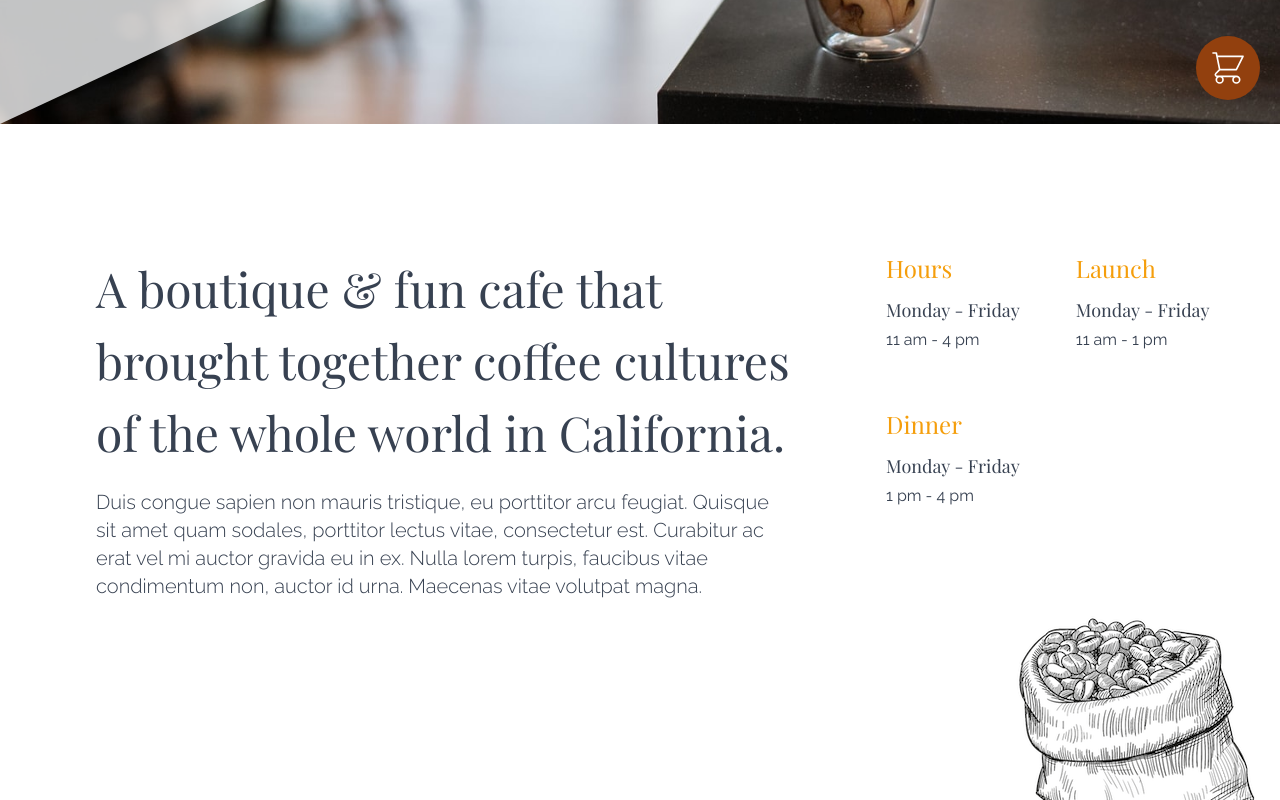
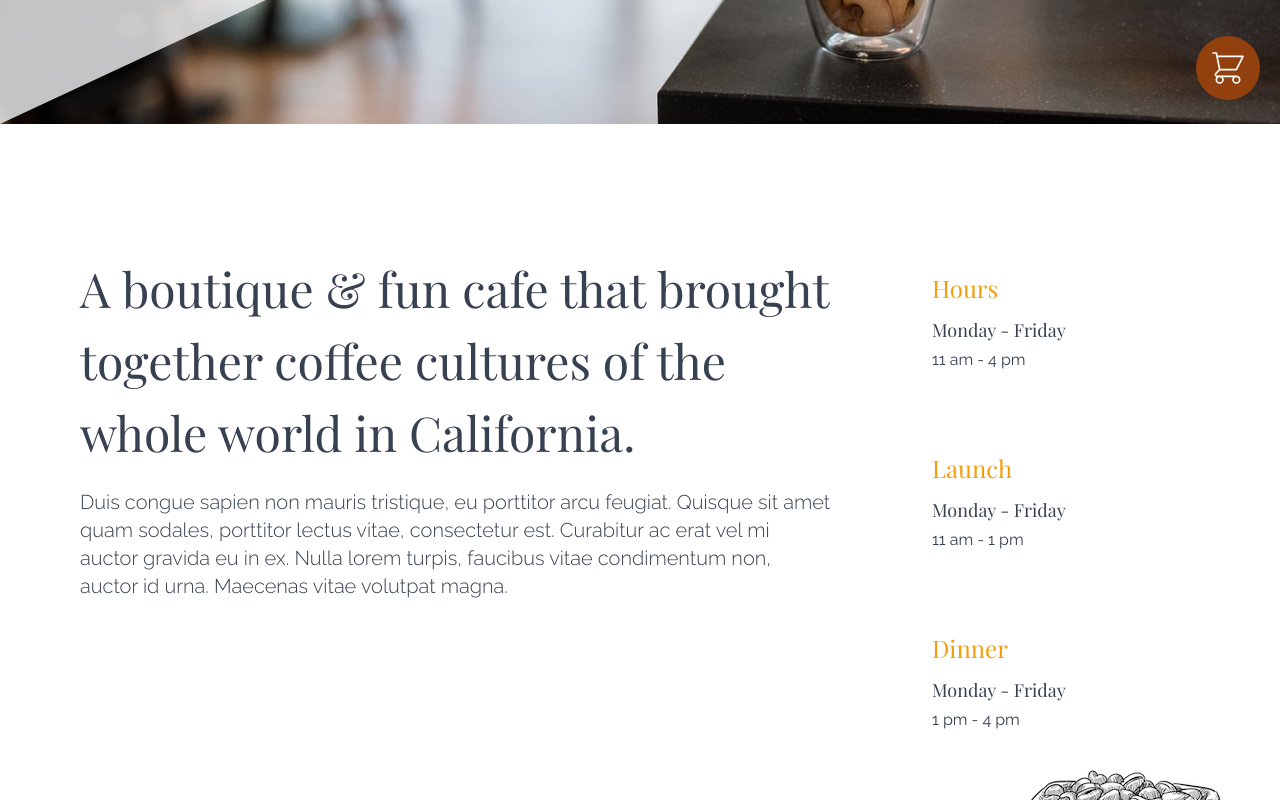
Before and after one commit to moonlik/coffee-shop-project, a React (Create React App) app: page / in a window 1280 px wide. Shown: the part 680-1480 px from the top of the page. Built offline with nearby package versions, Linux system fonts and the light colour scheme.

Commit message:
Replaced 'gap' with 'space'

```diff
--- a/src/About.js
+++ b/src/About.js
@@ -10,26 +10,26 @@ export default function About() {
 
     return (
         <>
-            <div className="relative max-w-screen-2xl mx-auto pt-20 md:pt-32 pb-28 md:pb-64 pl-4 text-gray-700 bg-white" id="about">
-                <div className="flex flex-wrap xl:flex-nowrap items-start gap-10 lg:gap-20" ref={containerRef}>
-                    <div className="xl:w-2/3 px-4 animate-fadein-top">
-                        <div className={`max-w-3xl mx-auto xl:pl-16 opacity-0 ${isVisible && 'animate-fadein-bottom opacity-100'}`}>
+            <div className="relative max-w-screen-2xl mx-auto pt-20 md:pt-32 pb-28 md:pb-64 pl-4 text-gray-700 bg-white overflow-hidden" id="about">
+                <div className="flex flex-wrap xl:flex-nowrap items-start -m-10" ref={containerRef}>
+                    <div className="xl:w-2/3 animate-fadein-top m-10">
+                        <div className={`max-w-3xl mx-auto px-4 xl:px-0 md:ml-16 opacity-0 ${isVisible && 'animate-fadein-bottom opacity-100'}`}>
                             <h2 className="text-3xl md:text-5xl font-serif md:leading-normal">A boutique & fun cafe that brought together coffee cultures of the whole world in California.</h2>
                             <p className="mt-3 sm:mt-5 text-lg md:text-xl font-light">Duis congue sapien non mauris tristique, eu porttitor arcu feugiat. Quisque sit amet quam sodales, porttitor lectus vitae, consectetur est. Curabitur ac erat vel mi auctor gravida eu in ex. Nulla lorem turpis, faucibus vitae condimentum non, auctor id urna. Maecenas vitae volutpat magna.</p>
                         </div>
                     </div>
-                    <div className="xl:w-1/3 flex flex-wrap xl:px-0 gap-8 md:gap-14 px-4">
-                        <div className={`opacity-0 ${isVisible && 'animate-fadein-bottom opacity-100'}`}>
+                    <div className="xl:w-1/3 flex flex-wrap xl:px-0 m-5 pl-3 md:pl-16 xl:pl-0">
+                        <div className={`opacity-0 m-6 md:m-10 ${isVisible && 'animate-fadein-bottom opacity-100'}`}>
                             <h3 className="text-2xl font-serif mb-3 text-yellow-500">Hours</h3>
                             <p className="text-lg font-serif mb-1">Monday - Friday</p>
                             <p>11 am - 4 pm</p>
                         </div>
-                        <div className={`opacity-0 ${isVisible && 'animate-fadein-bottom opacity-100'}`}>
+                        <div className={`opacity-0 m-6 md:m-10 ${isVisible && 'animate-fadein-bottom opacity-100'}`}>
                             <h3 className="text-2xl font-serif mb-3 text-yellow-500">Launch</h3>
                             <p className="text-lg font-serif mb-1">Monday - Friday</p>
                             <p>11 am - 1 pm</p>
                         </div>
-                        <div className={`opacity-0 ${isVisible && 'animate-fadein-bottom opacity-100'}`}>
+                        <div className={`opacity-0 m-6 md:m-10 ${isVisible && 'animate-fadein-bottom opacity-100'}`}>
                             <h3 className="text-2xl font-serif mb-3 text-yellow-500">Dinner</h3>
                             <p className="text-lg font-serif mb-1">Monday - Friday</p>
                             <p>1 pm - 4 pm</p>
--- a/src/Footer.js
+++ b/src/Footer.js
@@ -3,7 +3,7 @@ import logo from './assets/images/coffee-house-logo.png';
 export default function Footer() {
     return (
         <div className="bg-yellow-50 max-w-screen-2xl mx-auto" id="contact">
-            <div className="flex flex-wrap md:flex-nowrap justify-center gap-y-20 py-14 md:divide-x md:divide-brown-500 max-w-screen-xl mx-auto text-brown-700">
+            <div className="flex flex-wrap md:flex-nowrap justify-center space-y-20 md:space-y-0 py-14 md:divide-x md:divide-brown-500 max-w-screen-xl mx-auto text-brown-700">
                 <div className="md:w-1/2">
                     <div className="max-w-md mx-auto text-center">
                         <img width="150" height="139" className="mx-auto" src={logo} alt="Coffee House logo"></img>
@@ -16,7 +16,7 @@ export default function Footer() {
                         <p>30/D, Lorem Ipsum, Alighdat CA 00000</p>
                     </div>
 
-                    <div className="flex gap-4 mt-4 justify-center">
+                    <div className="flex space-x-4 mt-4 justify-center">
                         <a href="#contact" className="transform transition duration-500 ease-in-out hover:-scale-x-1 block">
                             <svg className="w-4" viewBox="0 0 36 36" xmlns="http://www.w3.org/2000/svg"><path fill="#000" d="M15 35.8C6.5 34.3 0 26.9 0 18 0 8.1 8.1 0 18 0s18 8.1 18 18c0 8.9-6.5 16.3-15 17.8l-1-.8h-4l-1 .8z"></path><path fill="#fff" d="M25 23l.8-5H21v-3.5c0-1.4.5-2.5 2.7-2.5H26V7.4c-1.3-.2-2.7-.4-4-.4-4.1 0-7 2.5-7 7v4h-4.5v5H15v12.7c1 .2 2 .3 3 .3s2-.1 3-.3V23h4z"></path></svg>
                         </a>
```
Also changed, not shown: src/Feature.js.
